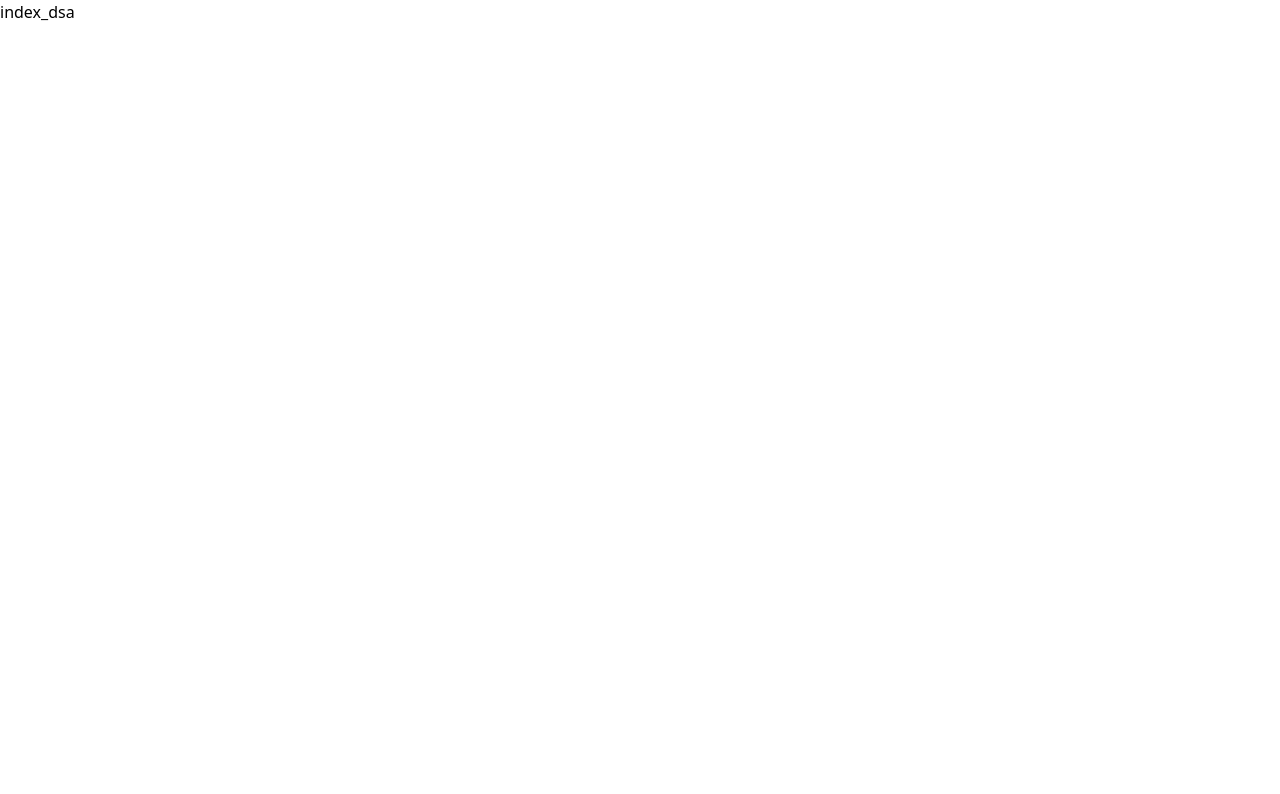
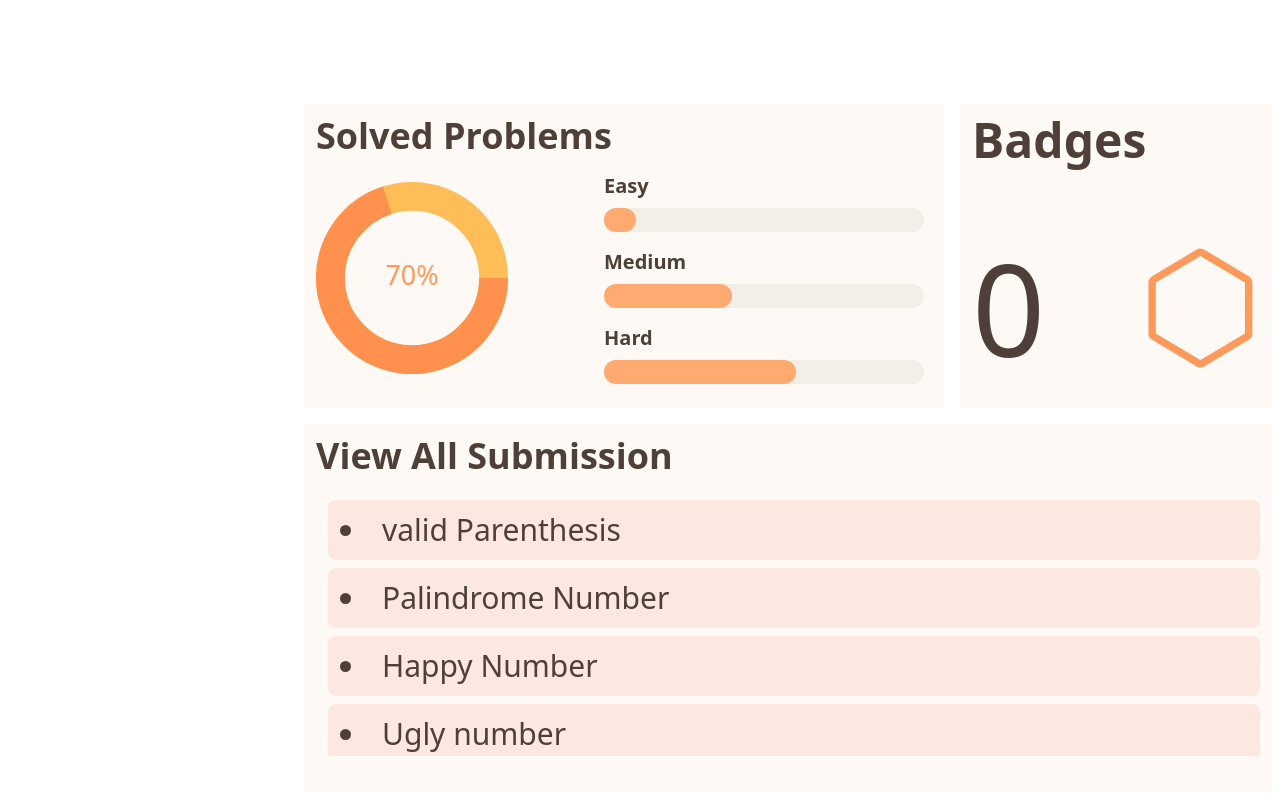
Before and after one commit to techhub-community/csoc_dashboard, a Next.js app: page /dsa in a window 1280 px wide. Shown: the top 794 px of the page. Built offline with nearby package versions, Linux system fonts and the light colour scheme.

Commit message:
DSA page Updated

```diff
--- /dev/null
+++ b/components/DSA/Badges.tsx
@@ -0,0 +1,19 @@
+import React from 'react'
+import { BsHexagon } from 'react-icons/bs';
+
+export const Badges = () => {
+  return (
+    <>
+    <div className='text-lightblack box-border mt-0 md:mt-24  h-max md:h-80 w-max md:w-2/6 border-8 border-white p-3 bg-[#fef9f4] rounded-lg'>
+    <div>
+       <h1 className=' text-5xl md:text-5xl font-bold ml-4 md:ml-0'>Badges <span className='text-[#fef9f4]'>extrasl!</span></h1>
+       <div className='flex flex-row space-between items-center space-x-24 mt-8'>
+        <h1 className='text-9xl ml-8 md:ml-0'>0</h1>
+        <BsHexagon size={120} color="#FE995C" />
+
+       </div>
+       </div>
+        </div>
+        </>
+  )
+}
--- /dev/null
+++ b/components/DSA/Problem.tsx
@@ -0,0 +1,65 @@
+import React from 'react'
+import { CircularProgressbar } from "react-circular-progressbar";
+import "react-circular-progressbar/dist/styles.css";
+export const Problem = () => {
+  const percentage = 70;
+
+  return (
+    <>
+    <div className='text-lightblack box-border mt-24 h-max md:h-80 w-max md:w-4/6 border-8 border-white p-3 bg-[#fef9f4] rounded-lg'>
+      <h1 className='text-4xl font-bold mb-4 ml-4 md:ml-0'>Solved Problems <span className='text-[#fef9f4]'>ext</span></h1>
+      <div className='flex flex-col md:flex-row items-center space-x-0 md:space-x-16'>
+        <div className='w-48 h-48 mr-8'>
+          <div className='relative h-full'>
+            <CircularProgressbar
+              value={percentage}
+              text={`${percentage}%`}
+              strokeWidth={15}
+              styles={{
+                path: {
+                  stroke: "#FF904D",
+                  strokeLinecap: 'butt',
+                  transition: 'stroke-dashoffset 0.5s ease 0s',
+                  transform: 'rotate(0.25turn)',
+                  transformOrigin: 'center center',
+                },
+                trail: {
+                  stroke: "#FFBD58",
+                  strokeLinecap: 'butt',
+                  transform: 'rotate(0.25turn)',
+                  transformOrigin: 'center center',
+                },
+                text: {
+                  fill: '#FE995C',
+                  fontSize: '14px',
+                },
+              }}
+            />
+          </div>
+        </div>
+        <div className='flex flex-col space-y-4'>
+          <div>
+            <h1 className='text-xl font-bold mb-2'>Easy</h1>
+            <div className='h-6 w-80 bg-free rounded-full'>
+              <div className='h-full bg-easy rounded-full' style={{ width: '10%' }} /> {/* Increase the width value to increase the line progress bar width */}
+            </div>
+          </div>
+          <div>
+            <h1 className='text-xl font-bold mb-2'>Medium</h1>
+            <div className='h-6 w-80 bg-free rounded-full'>
+              <div className='h-full bg-easy rounded-full w-60' style={{ width: '40%' }} /> {/* Increase the width value to increase the line progress bar width */}
+            </div>
+          </div>
+          <div>
+            <h1 className='text-xl font-bold mb-2'>Hard</h1>
+            <div className='h-6 w-80 bg-free rounded-full'>
+              <div className='h-full bg-easy rounded-full' style={{ width: '60%' }} /> {/* Increase the width value to increase the line progress bar width */}
+            </div>
+          </div>
+        </div>
+      </div>
+    </div>
+  </>
+
+  )
+}
--- /dev/null
+++ b/components/DSA/Submission.tsx
@@ -0,0 +1,29 @@
+
+import React from 'react'
+
+export const Submission = () => {
+
+
+  return ( <>
+    <div className='text-lightblack box-border p-3 h-max md:h-96 w-5/5 border-8 rounded-lg border-white bg-[#fef9f4] '>
+      <div className='space-x-3'>
+        <h2 className='text-4xl font-bold ml-3 md:ml-0'>View All Submission</h2>
+        <div className='text-3xl mt-6 overflow-y-auto w-6/6 h-64 sm:Overflow-x-auto '>
+          <div className='flex flex-col space-y-2'>
+          <li className=' box-border p-3  bg-cream rounded-lg'>valid Parenthesis</li>
+          <li className=' box-border p-3  bg-cream rounded-lg'>Palindrome Number</li>
+          <li className=' box-border p-3  bg-cream rounded-lg'>Happy Number</li>
+          <li className=' box-border p-3  bg-cream rounded-lg'>Ugly number</li>
+          <li className=' box-border p-3  bg-cream rounded-lg'>Array sorting</li>
+          <li className=' box-border p-3  bg-cream rounded-lg'>Merge Two Sorted Lists</li>
+          <li className=' box-border p-3  bg-cream rounded-lg'>Reverse Linked List II</li>
+          <li className=' box-border p-3  bg-cream rounded-lg'>Middle of the Linked List</li>
+          <li className=' box-border p-3  bg-cream rounded-lg'>Reverse Linked List I</li>
+          <li className=' box-border p-3  bg-cream rounded-lg'>Find the Highest Altitude</li>
+          </div>
+        </div>
+        </div>
+    </div>
+    </>
+  )
+}
--- a/components/DSA/index.tsx
+++ b/components/DSA/index.tsx
@@ -1,8 +1,24 @@
 import React from 'react'
+import { Badges } from './Badges'
+import { Problem } from './Problem'
+import { Submission } from './Submission'
 
-const DSA = () => {
+const DSA: React.FC<{}> = () => {
   return (
-    <div className='text-black'>index_dsa</div>
+    <div className=''>
+
+    <div className='ml-0 md:ml-64'>
+    <div className='ml-0 md:ml-10'>
+      <div className='flex flex-col md:flex-row'>
+
+      <Problem/>
+      <Badges/>
+      </div>
+      <Submission/>
+      </div>
+
+    </div>
+    </div>
   )
 }
 
--- a/package.json
+++ b/package.json
@@ -9,6 +9,7 @@
     "lint": "next lint"
   },
   "dependencies": {
+    "@ramonak/react-progress-bar": "^5.0.3",
     "@reduxjs/toolkit": "^1.9.5",
     "@types/node": "20.4.2",
     "@types/react": "18.2.15",
@@ -19,7 +20,9 @@
     "next": "13.4.10",
     "postcss": "8.4.26",
     "react": "18.2.0",
+    "react-circular-progressbar": "^2.1.0",
     "react-dom": "18.2.0",
+    "react-icons": "^4.10.1",
     "react-redux": "^8.1.1",
     "tailwindcss": "3.3.3",
     "typescript": "5.1.6"
--- a/pages/dsa/index.tsx
+++ b/pages/dsa/index.tsx
@@ -1,5 +1,6 @@
 import DSA from "@/components/DSA";
 
 export default function DSAPage(){
-  return <DSA />
+  return <DSA/>
+
 }
--- a/tailwind.config.js
+++ b/tailwind.config.js
@@ -12,10 +12,13 @@ module.exports = {
         lightorange: "#FFBD58",
         lightyellow: "#FEEA9D",
         skincolor:"#FFBD58",
-        easy:"#FAE7C4",
+        easy:"#FEAA70",
+        free:"#F4EEE9",
         redishorange:"#EF7E4C",
         reddish:"#FB3800",
         greyy:"#F4EEE9",
+        cream:"#FCE8E0",
+        lightblack:"#4E4039",
         orange2:"#FE995C",
 
       },
```
Also changed, not shown: 1 other file (tests, documents, lock files or other folders).
